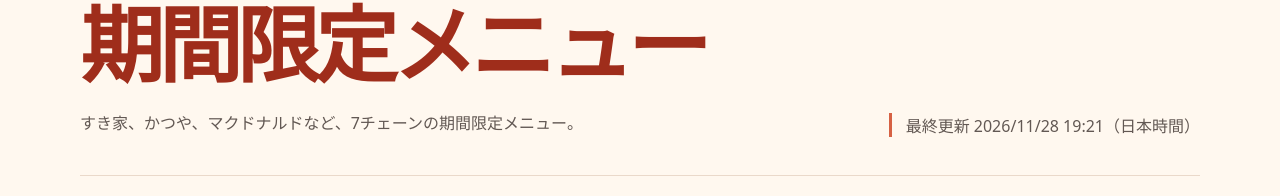
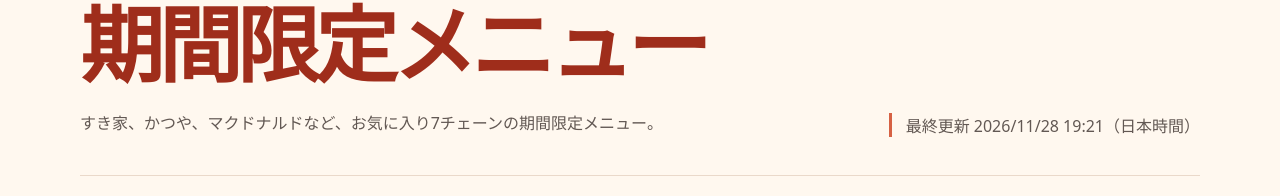
Before and after one commit to soumen9z/maked-game-pack, a plain HTML site: page limited-menu/index.html in a window 1280 px wide. Shown: the part 242-438 px from the top of the page. Drawn offline with Linux system fonts and the light colour scheme.

Commit message:
メニューの改良

```diff
--- a/limited-menu/index.html
+++ b/limited-menu/index.html
@@ -14,7 +14,7 @@
   <main class="wrap">
     <section class="hero" aria-labelledby="title">
       <div><h1 id="title">今日の<br>期間限定メニュー</h1>
-      <p>すき家、かつや、マクドナルドなど、7チェーンの期間限定メニュー。</p></div>
+      <p>すき家、かつや、マクドナルドなど、お気に入り7チェーンの期間限定メニュー。</p></div>
       <div class="freshness"><span id="clock" role="status">メニュー一覧を読み込み中</span></div>
     </section>
     <section class="catalog" aria-label="メニュー一覧">
```
